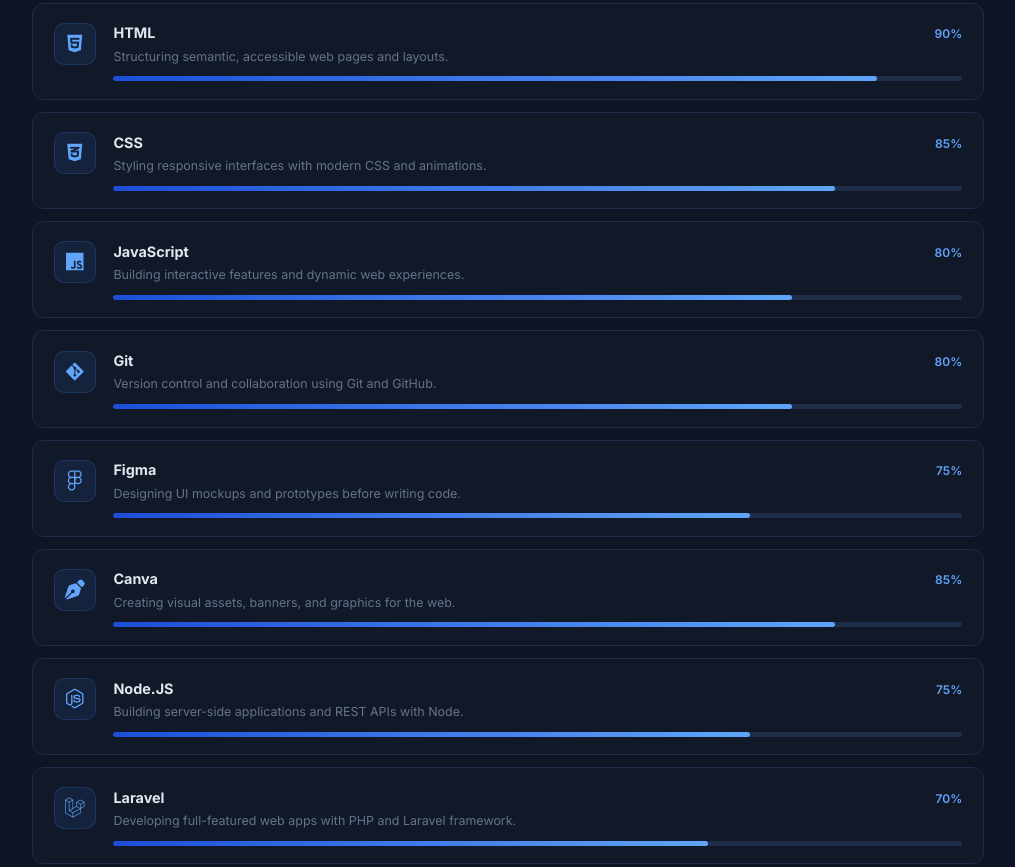
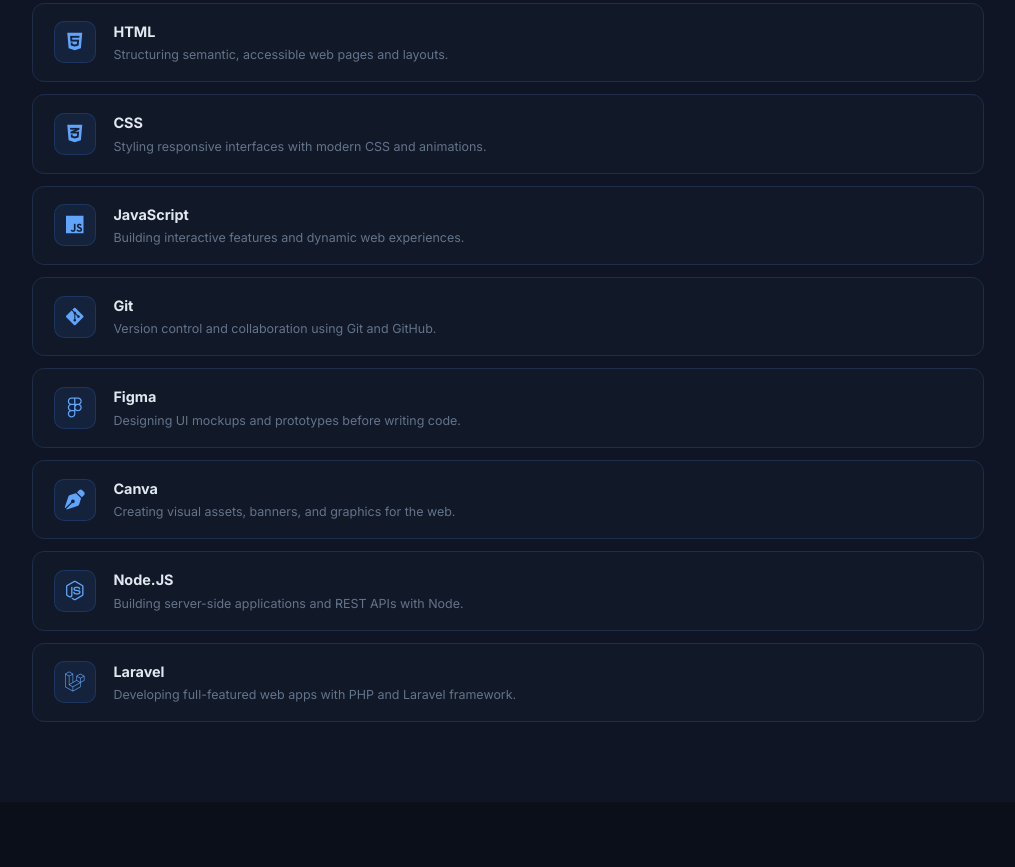
Before and after one commit to Destria-cos/Portofolio, a website: page public/index.html in a window 1280 px wide. Shown: the part 1718-2585 px from the top of the page, without its empty margins (132-1147 px from the left). Drawn offline with Linux system fonts and the light colour scheme; no server answers.

Commit message:
Skills: remove progress bars, keep icon + name + description only

```diff
--- a/public/index.html
+++ b/public/index.html
@@ -106,96 +106,64 @@
         <div class="skill-bar-item skill-chip">
           <div class="skill-bar-icon"><i class="fab fa-html5"></i></div>
           <div class="skill-bar-body">
-            <div class="skill-bar-top">
             <span class="skill-bar-name">HTML</span>
-              <span class="skill-bar-pct">90%</span>
-            </div>
             <p class="skill-bar-desc">Structuring semantic, accessible web pages and layouts.</p>
-            <div class="skill-bar-track"><div class="skill-bar-fill" data-width="90"></div></div>
           </div>
         </div>
 
         <div class="skill-bar-item skill-chip">
           <div class="skill-bar-icon"><i class="fab fa-css3-alt"></i></div>
           <div class="skill-bar-body">
-            <div class="skill-bar-top">
             <span class="skill-bar-name">CSS</span>
-              <span class="skill-bar-pct">85%</span>
-            </div>
             <p class="skill-bar-desc">Styling responsive interfaces with modern CSS and animations.</p>
-            <div class="skill-bar-track"><div class="skill-bar-fill" data-width="85"></div></div>
           </div>
         </div>
 
         <div class="skill-bar-item skill-chip">
           <div class="skill-bar-icon"><i class="fab fa-js"></i></div>
           <div class="skill-bar-body">
-            <div class="skill-bar-top">
             <span class="skill-bar-name">JavaScript</span>
-              <span class="skill-bar-pct">80%</span>
-            </div>
             <p class="skill-bar-desc">Building interactive features and dynamic web experiences.</p>
-            <div class="skill-bar-track"><div class="skill-bar-fill" data-width="80"></div></div>
           </div>
         </div>
 
         <div class="skill-bar-item skill-chip">
           <div class="skill-bar-icon"><i class="fab fa-git-alt"></i></div>
           <div class="skill-bar-body">
-            <div class="skill-bar-top">
             <span class="skill-bar-name">Git</span>
-              <span class="skill-bar-pct">80%</span>
-            </div>
             <p class="skill-bar-desc">Version control and collaboration using Git and GitHub.</p>
-            <div class="skill-bar-track"><div class="skill-bar-fill" data-width="80"></div></div>
           </div>
         </div>
 
         <div class="skill-bar-item skill-chip">
           <div class="skill-bar-icon"><i class="fab fa-figma"></i></div>
           <div class="skill-bar-body">
-            <div class="skill-bar-top">
             <span class="skill-bar-name">Figma</span>
-              <span class="skill-bar-pct">75%</span>
-            </div>
             <p class="skill-bar-desc">Designing UI mockups and prototypes before writing code.</p>
-            <div class="skill-bar-track"><div class="skill-bar-fill" data-width="75"></div></div>
           </div>
         </div>
 
         <div class="skill-bar-item skill-chip">
           <div class="skill-bar-icon"><i class="fas fa-pen-nib"></i></div>
           <div class="skill-bar-body">
-            <div class="skill-bar-top">
             <span class="skill-bar-name">Canva</span>
-              <span class="skill-bar-pct">85%</span>
-            </div>
             <p class="skill-bar-desc">Creating visual assets, banners, and graphics for the web.</p>
-            <div class="skill-bar-track"><div class="skill-bar-fill" data-width="85"></div></div>
           </div>
         </div>
 
         <div class="skill-bar-item skill-chip">
           <div class="skill-bar-icon"><i class="fab fa-node-js"></i></div>
           <div class="skill-bar-body">
-            <div class="skill-bar-top">
             <span class="skill-bar-name">Node.JS</span>
-              <span class="skill-bar-pct">75%</span>
-            </div>
             <p class="skill-bar-desc">Building server-side applications and REST APIs with Node.</p>
-            <div class="skill-bar-track"><div class="skill-bar-fill" data-width="75"></div></div>
           </div>
         </div>
 
         <div class="skill-bar-item skill-chip">
           <div class="skill-bar-icon"><i class="fab fa-laravel"></i></div>
           <div class="skill-bar-body">
-            <div class="skill-bar-top">
             <span class="skill-bar-name">Laravel</span>
-              <span class="skill-bar-pct">70%</span>
-            </div>
             <p class="skill-bar-desc">Developing full-featured web apps with PHP and Laravel framework.</p>
-            <div class="skill-bar-track"><div class="skill-bar-fill" data-width="70"></div></div>
           </div>
         </div>
 
--- a/public/script.js
+++ b/public/script.js
@@ -32,19 +32,6 @@
   el.classList.add("reveal");
   observer.observe(el);
 });
-
-// Skill bar fill animation
-const barObserver = new IntersectionObserver((entries) => {
-  entries.forEach(entry => {
-    if (!entry.isIntersecting) return;
-    entry.target.querySelectorAll(".skill-bar-fill").forEach(fill => {
-      fill.style.width = fill.dataset.width + "%";
-    });
-    barObserver.unobserve(entry.target);
-  });
-}, { threshold: 0.3 });
-const skillsList = document.querySelector(".skills-list");
-if (skillsList) barObserver.observe(skillsList);
 
 // Typing animation
 const roles = ["Full Stack Developer", "Front-End Engineer", "Back-End Developer", "UI/UX Enthusiast"];
--- a/public/style.css
+++ b/public/style.css
@@ -134,12 +134,12 @@
 .skills-list { display: flex; flex-direction: column; gap: .75rem; }
 .skill-bar-item {
   display: flex;
-  align-items: flex-start;
+  align-items: center;
   gap: 1.1rem;
   background: var(--card);
   border: 1px solid var(--border);
   border-radius: 12px;
-  padding: 1.1rem 1.3rem;
+  padding: 1rem 1.3rem;
   transition: border-color .2s;
 }
 .skill-bar-item:hover { border-color: var(--blue); }
@@ -150,31 +150,10 @@
   border: 1px solid rgba(59,130,246,.2);
   display: flex; align-items: center; justify-content: center;
   font-size: 1.25rem; color: var(--blue2);
-  margin-top: .1rem;
 }
 .skill-bar-body { flex: 1; min-width: 0; }
-.skill-bar-top {
-  display: flex;
-  justify-content: space-between;
-  align-items: baseline;
-  margin-bottom: .15rem;
-}
-.skill-bar-name { font-size: .9rem; font-weight: 700; color: var(--text); }
-.skill-bar-pct { font-size: .75rem; font-weight: 600; color: var(--blue2); }
-.skill-bar-desc { font-size: .78rem; color: var(--muted); margin-bottom: .6rem; }
-.skill-bar-track {
-  width: 100%; height: 5px;
-  background: var(--border);
-  border-radius: 99px;
-  overflow: hidden;
-}
-.skill-bar-fill {
-  height: 100%;
-  width: 0;
-  border-radius: 99px;
-  background: linear-gradient(90deg, var(--blue3), var(--blue2));
-  transition: width .9s cubic-bezier(.4,0,.2,1);
-}
+.skill-bar-name { font-size: .9rem; font-weight: 700; color: var(--text); display: block; margin-bottom: .15rem; }
+.skill-bar-desc { font-size: .78rem; color: var(--muted); margin: 0; }
 
 /* SERVICES */
 #services { background: var(--bg); }
```
Lines whose indentation alone changed are shown as unchanged.
